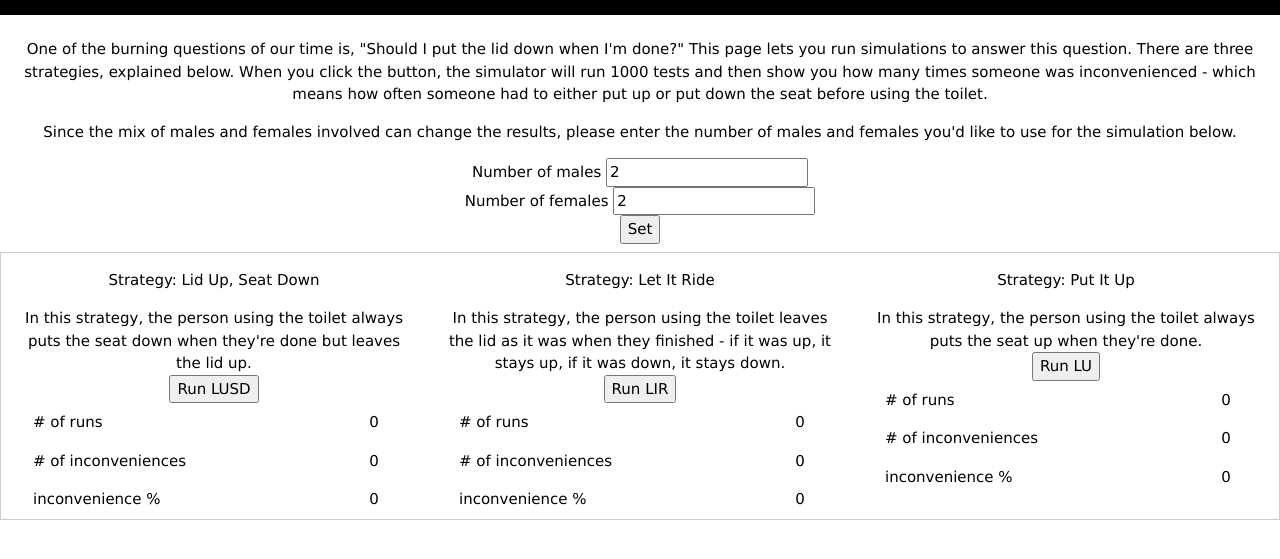
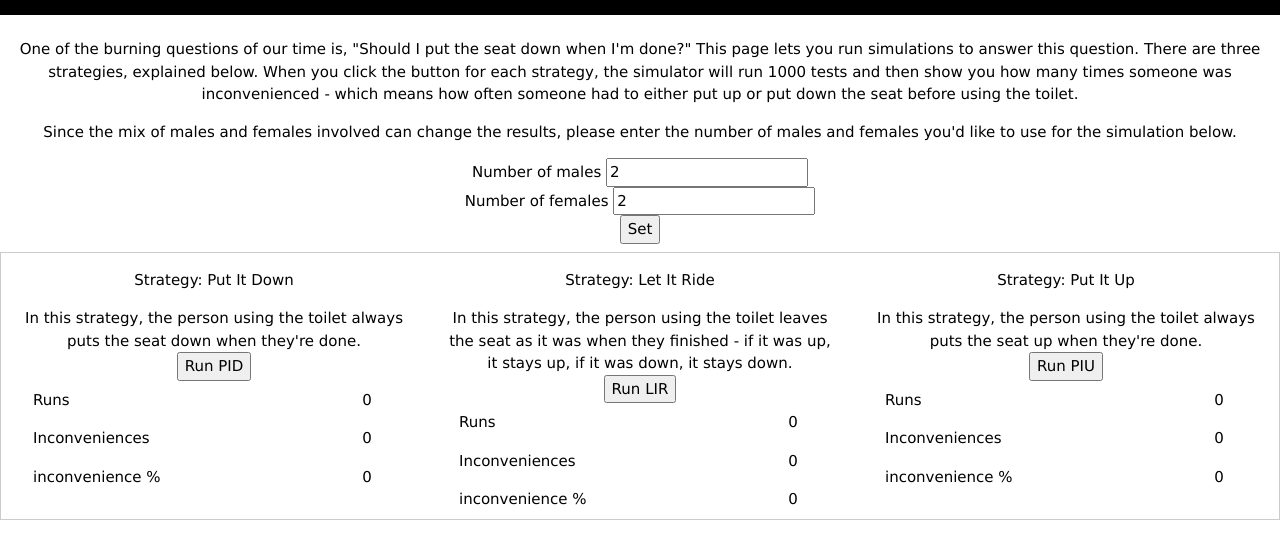
Before and after one commit to pguth66/lidconvenient, a plain HTML site: page index.html in a window 1280 px wide. Shown: the part 93-652 px from the top of the page. Drawn offline with Linux system fonts and the light colour scheme.

Commit message:
changed references of lid to seat

```diff
--- a/index.html
+++ b/index.html
@@ -16,9 +16,9 @@
 
 <div class="w3-padding w3-white w3-center">
 <p>
-One of the burning questions of our time is, "Should I put the lid down when
+One of the burning questions of our time is, "Should I put the seat down when
 I'm done?" This page lets you run simulations to answer this question.
-There are three strategies, explained below. When you click the button,
+There are three strategies, explained below. When you click the button for each strategy,
 the simulator will run 1000 tests and then show you how many times someone
 was inconvenienced - which means how often someone had to either put up or
 put down the seat before using the toilet.
@@ -34,17 +34,17 @@ the number of males and females you'd like to use for the simulation below.
 
 <div class="w3-row w3-border">
 <div class="w3-container w3-third w3-center" id="col1">
-<div class="w3-panel">Strategy: Lid Up, Seat Down</div>
-In this strategy, the person using the toilet always puts the seat down when they're done but leaves the lid up.
+<div class="w3-panel">Strategy: Put It Down</div>
+In this strategy, the person using the toilet always puts the seat down when they're done.
 <br>
-<button type="button" class="w3button" onClick="runLUSD()">Run LUSD</button>
+<button type="button" class="w3button" onClick="runLUSD()">Run PID</button>
 <table class="w3-table">
 <tr>
-	<td># of runs</td>
+	<td>Runs</td>
 	<td id="col1runs">0</td>
 </tr>
 <tr>
-	<td># of inconveniences</td>
+	<td>Inconveniences</td>
 	<td id="col1inconv">0</td>
 </tr>
 <tr>
@@ -57,16 +57,16 @@ In this strategy, the person using the toilet always puts the seat down when the
 
 <div class="w3-container w3-third w3-center" id="col2">
 <div class="w3-panel">Strategy: Let It Ride</div>
-In this strategy, the person using the toilet leaves the lid as it was when they finished - if it was up, it stays up, if it was down, it stays down.
+In this strategy, the person using the toilet leaves the seat as it was when they finished - if it was up, it stays up, if it was down, it stays down.
 <br>
 <button type="button" class="w3button" onClick="runLIR()">Run LIR</button>
 <table class="w3-table">
 <tr>
-	<td># of runs</td>
+	<td>Runs</td>
 	<td id="col2runs">0</td>
 </tr>
 <tr>
-	<td># of inconveniences</td>
+	<td>Inconveniences</td>
 	<td id="col2inconv">0</td>
 </tr>
 <tr>
@@ -81,14 +81,14 @@ In this strategy, the person using the toilet leaves the lid as it was when they
 <div class="w3-panel">Strategy: Put It Up</div>
 In this strategy, the person using the toilet always puts the seat up when they're done.
 <br>
-<button type="button" class="w3button" onClick="runLU()">Run LU</button>
+<button type="button" class="w3button" onClick="runLU()">Run PIU</button>
 <table class="w3-table">
 <tr>
-	<td># of runs</td>
+	<td>Runs</td>
 	<td id="col3runs">0</td>
 </tr>
 <tr>
-	<td># of inconveniences</td>
+	<td>Inconveniences</td>
 	<td id="col3inconv">0</td>
 </tr>
 <tr>
```
